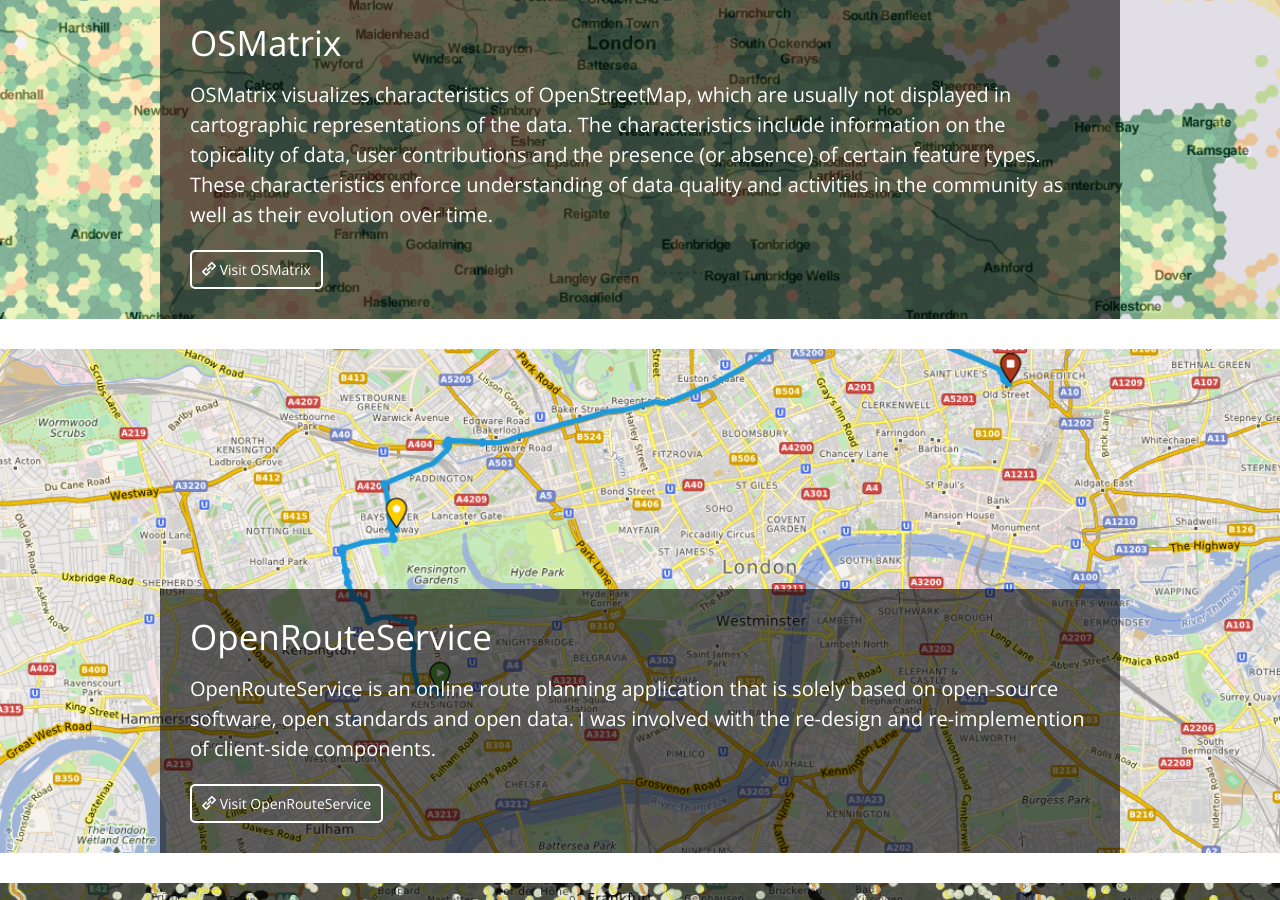
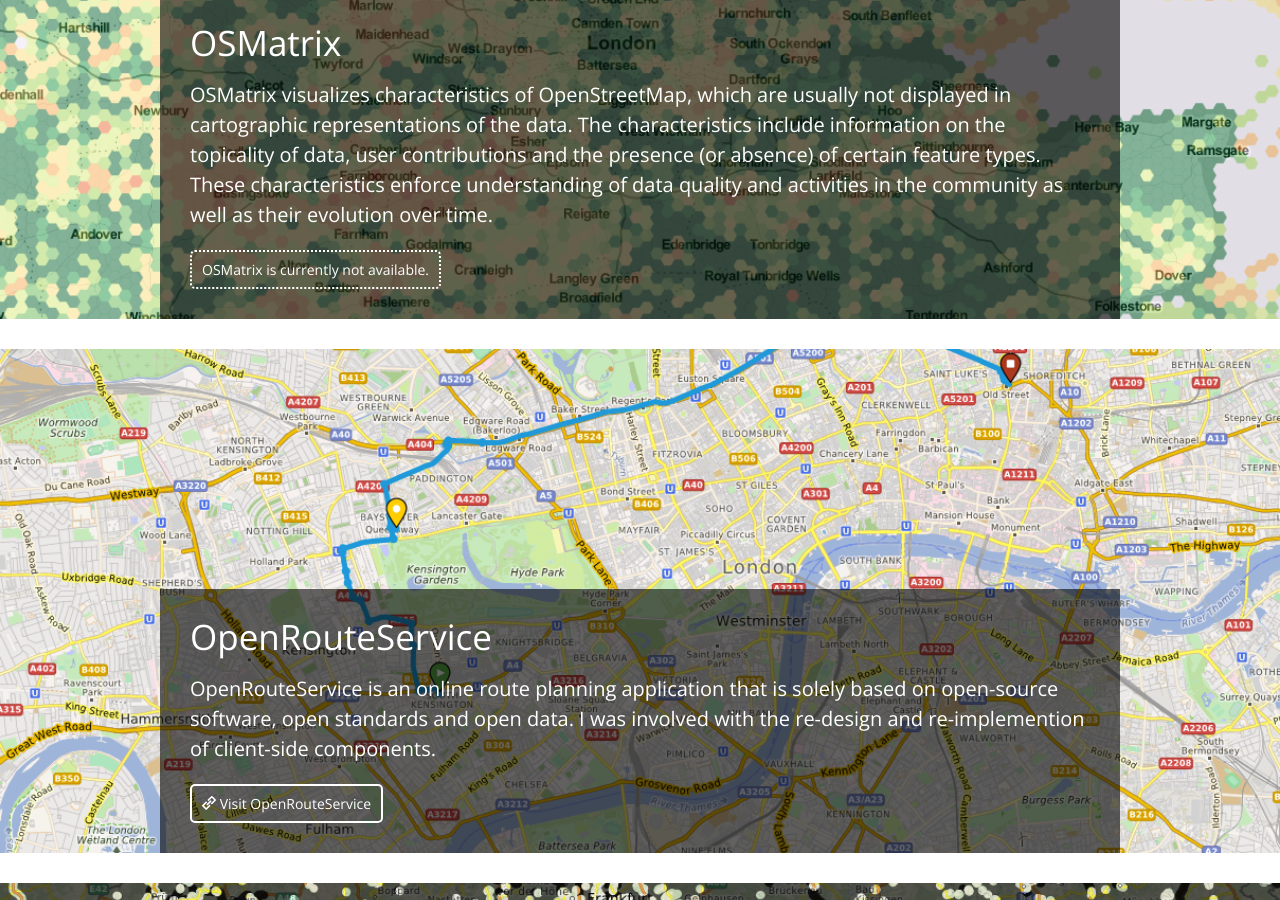
Before and after one commit to oliverroick/oliverroick.net, a Jekyll site: the page built from index.html, in a window 1280 px wide and 900 px high, scrolled down 2377 px. Built offline with Jekyll 4.4.1, drawn with Linux system fonts in a browser that asks for light colours; Markdown is read by kramdown in place of the engine named in the settings.

Commit message:
Removed OSMatrix link

```diff
--- a/index.html
+++ b/index.html
@@ -68,8 +68,8 @@
 					<h3>OSMatrix</h3>
 					<p>OSMatrix visualizes characteristics of OpenStreetMap, which are usually not displayed in cartographic representations of the data. The characteristics include information on the topicality of data, user contributions and the presence (or absence) of certain feature types. These characteristics enforce understanding of data quality and activities in the community as well as their evolution over time.</p>
 
-					<div class="more">
-						<a href="http://osmatrix.uni-hd.de"><span class="icon-hyperlink"></span> Visit OSMatrix</a>
+					<div class="more inactive">
+						OSMatrix is currently not available.
 					</div>
 				</div>
 			</div>
```
